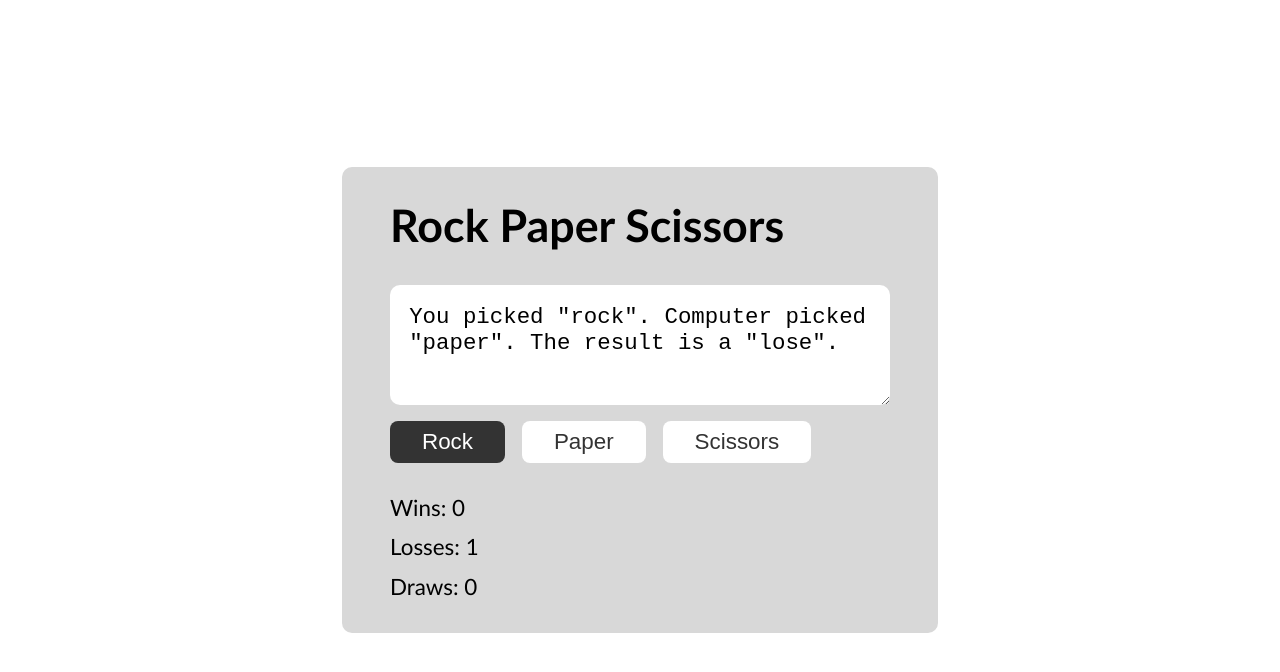
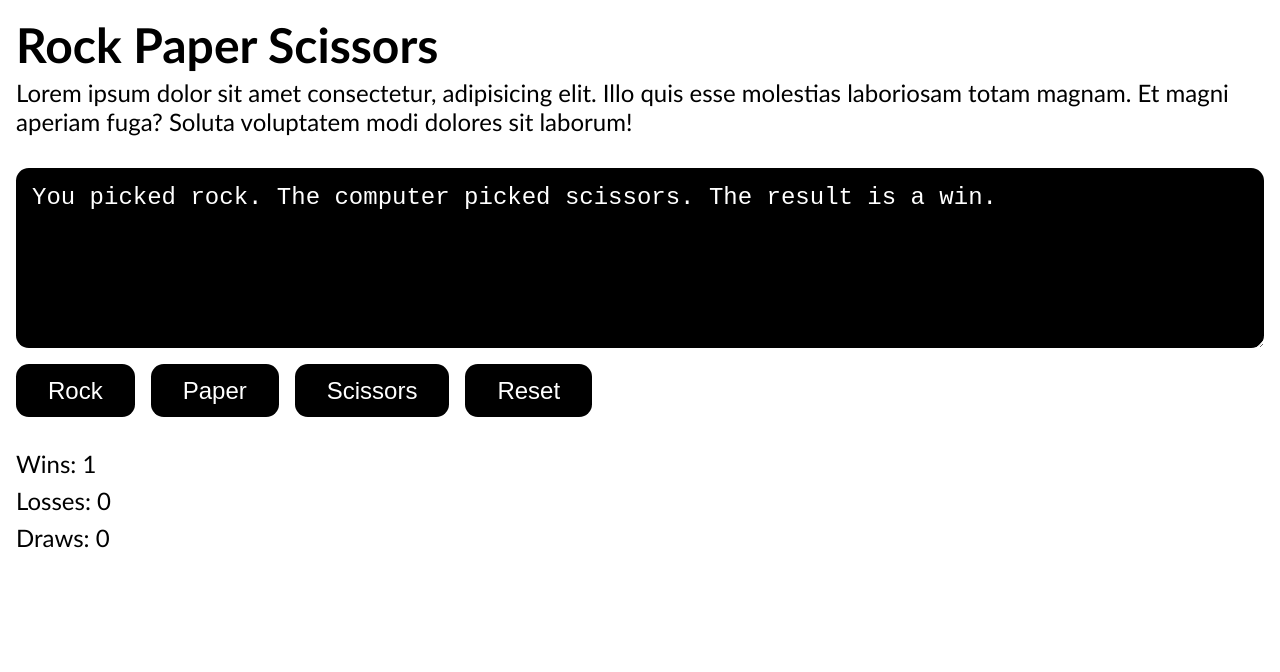
Before and after one commit to Jeffernyy/rock-paper-scissors, a plain HTML site: page index.html in a window 1280 px wide. Both pictures are taken after a click on the button "Rock". Drawn offline with Linux system fonts and the light colour scheme.

Commit message:
refactor code

```diff
--- a/advanced.js
+++ /dev/null
@@ -1,54 +0,0 @@
-(() => {
-  const choices = ["rock", "paper", "scissors"];
-
-  const scores = {
-    wins: 0,
-    losses: 0,
-    draws: 0,
-  };
-
-  const message = {
-    // rock
-    rockrock: "draw",
-    rockpaper: "lose",
-    rockscissors: "win",
-    // paper
-    paperrock: "win",
-    paperpaper: "draw",
-    paperscissors: "lose",
-    // scissors
-    scissorsrock: "lose",
-    scissorspaper: "win",
-    scissorsscissors: "draw",
-  };
-
-  function runGame(playerChoice) {
-    const computerChoice = getComputerChoice();
-    const result = message[playerChoice + computerChoice];
-
-    const display = document.getElementById("display");
-    display.innerText = `You picked "${playerChoice}". Computer picked "${computerChoice}". The result is a "${result}".`;
-
-    if (result === "win") scores.wins++;
-    else if (result === "lose") scores.losses++;
-    else scores.draws++;
-
-    updateScoreboard();
-  }
-
-  function getComputerChoice() {
-    return choices[Math.trunc(Math.random() * choices.length)];
-  }
-
-  function updateScoreboard() {
-    document.getElementById("win").innerText = scores.wins;
-    document.getElementById("lose").innerText = scores.losses;
-    document.getElementById("draw").innerText = scores.draws;
-  }
-
-  document.querySelectorAll(".btn").forEach((button) => {
-    button.addEventListener("click", () => {
-      runGame(button.dataset.choice);
-    });
-  });
-})();
--- a/index.html
+++ b/index.html
@@ -7,27 +7,45 @@
     <meta http-equiv="Content-Type" content="text/html;charset=UTF-8" />
     <meta name="viewport" content="width=device-width, initial-scale=1.0" />
     <title>Rock Paper Scissors</title>
+    <meta name="author" content="rock paper scissors" />
+    <meta name="description" content="rock paper scissors" />
+    <meta name="keywords" content="rock paper scissors" />
     <link rel="stylesheet" href="style.css" />
-    <script defer src="advanced.js"></script>
+    <script src="script.js" defer></script>
   </head>
   <body>
     <div class="container">
-      <div class="inner">
-        <div class="text">
-          <h1 class="title">Rock Paper Scissors</h1>
+      <div class="wrapper">
+        <div class="textbox">
+          <h1 class="title fs-md">Rock Paper Scissors</h1>
+          <p class="subtitle fs-sm">
+            Lorem ipsum dolor sit amet consectetur, adipisicing elit. Illo quis
+            esse molestias laboriosam totam magnam. Et magni aperiam fuga?
+            Soluta voluptatem modi dolores sit laborum!
+          </p>
         </div>
-        <div class="form">
-          <textarea id="display">...</textarea>
-          <div class="buttons">
-            <button class="btn" data-choice="rock">Rock</button>
-            <button class="btn" data-choice="paper">Paper</button>
-            <button class="btn" data-choice="scissors">Scissors</button>
+        <div class="formbox">
+          <textarea id="result" class="fs-sm">...</textarea>
+          <div class="btnbox">
+            <button class="btn btn-primary fs-sm" onclick="playGame('rock')">
+              Rock</button
+            ><button class="btn btn-primary fs-sm" onclick="playGame('paper')">
+              Paper</button
+            ><button
+              class="btn btn-primary fs-sm"
+              onclick="playGame('scissors')"
+            >
+              Scissors
+            </button>
+            <button class="btn btn-primary fs-sm" onclick="playGame('reset')">
+              Reset
+            </button>
           </div>
         </div>
-        <div class="scores">
-          <div class="number">Wins: <span id="win">0</span></div>
-          <div class="number">Losses: <span id="lose">0</span></div>
-          <div class="number">Draws: <span id="draw">0</span></div>
+        <div class="scorebox">
+          <p class="number fs-sm">Wins: <span id="wins">0</span></p>
+          <p class="number fs-sm">Losses: <span id="losses">0</span></p>
+          <p class="number fs-sm">Draws: <span id="draws">0</span></p>
         </div>
       </div>
     </div>
--- a/script.js
+++ b/script.js
@@ -1,103 +1,84 @@
-const scores = {
+const scores = JSON.parse(localStorage.getItem("scores")) || {
   wins: 0,
   losses: 0,
-  ties: 0,
+  draws: 0,
 };
 
-function runGame(playerChoice) {
+document.addEventListener("DOMContentLoaded", updateScoreboard);
+
+function playGame(playerChoice) {
   const computerChoice = getComputerChoice();
   let result = "";
 
-  if (playerChoice === "rock") {
-    switch (computerChoice) {
+  switch (playerChoice) {
     case "rock":
-        result = "tie";
+      if (computerChoice === "rock") result = "draw";
+      else if (computerChoice === "paper") result = "lose";
+      else result = "win";
       break;
+
     case "paper":
-        result = "lose";
+      if (computerChoice === "rock") result = "win";
+      else if (computerChoice === "paper") result = "draw";
+      else result = "lose";
       break;
+
     case "scissors":
-        result = "win";
+      if (computerChoice === "rock") result = "lose";
+      else if (computerChoice === "paper") result = "win";
+      else result = "draw";
       break;
+
+    case "reset":
+      resetScore();
+      updateScoreboard();
+      return;
+
     default:
       console.log("Error");
-    }
-  } else if (playerChoice === "paper") {
-    switch (computerChoice) {
-      case "rock":
-        result = "win";
-        break;
-      case "paper":
-        result = "tie";
-        break;
-      case "scissors":
-        result = "lose";
-        break;
-      default:
-        console.log("Error");
-    }
-  } else if (playerChoice === "scissors") {
-    switch (computerChoice) {
-      case "rock":
-        result = "lose";
-        break;
-      case "paper":
-        result = "win";
-        break;
-      case "scissors":
-        result = "tie";
-        break;
-      default:
-        console.log("Error");
-    }
+      return;
   }
 
   document.getElementById(
-    "display"
-  ).innerText = `You picked "${playerChoice}". Computer picked "${computerChoice}". The result is "${result}".`;
+    "result"
+  ).innerText = `You picked ${playerChoice}. The computer picked ${computerChoice}. The result is a ${result}.`;
 
-  switch (result) {
-    case "win":
-      scores.wins = scores.wins + 1;
-      break;
-    case "lose":
-      scores.losses = scores.losses + 1;
-      break;
-    case "tie":
-      scores.ties = scores.ties + 1;
-      break;
-    default:
-      console.log("Error");
-  }
+  if (result === "win") scores.wins += 1;
+  else if (result === "lose") scores.losses += 1;
+  else scores.draws += 1;
 
-  document.getElementById("win").innerText = scores.wins;
-  document.getElementById("lose").innerText = scores.losses;
-  document.getElementById("tie").innerText = scores.ties;
+  localStorage.setItem("scores", JSON.stringify(scores));
+
+  updateScoreboard();
 }
 
 function getComputerChoice() {
-  const randomNumber = Math.random();
+  const computerChoice = Math.random();
   let result = "";
 
-  if (randomNumber >= 0 && randomNumber < 1 / 3) {
+  if (computerChoice >= 0 && computerChoice < 1 / 3) {
     result = "rock";
-  } else if (randomNumber >= 1 / 3 && randomNumber < 2 / 3) {
+  } else if (computerChoice >= 1 / 3 && computerChoice < 2 / 3) {
     result = "paper";
-  } else if (randomNumber >= 2 / 3 && randomNumber < 1) {
+  } else {
     result = "scissors";
   }
 
   return result;
 }
 
-document.getElementById("rock").addEventListener("click", () => {
-  runGame("rock");
-});
+function updateScoreboard() {
+  document.getElementById("wins").innerText = scores.wins;
+  document.getElementById("losses").innerText = scores.losses;
+  document.getElementById("draws").innerText = scores.draws;
+}
 
-document.getElementById("paper").addEventListener("click", () => {
-  runGame("paper");
-});
+function resetScore() {
+  localStorage.removeItem("scores");
 
-document.getElementById("scissors").addEventListener("click", () => {
-  runGame("scissors");
-});
+  scores.wins = 0;
+  scores.losses = 0;
+  scores.draws = 0;
+
+  document.getElementById("result").innerText = "...";
+}
--- a/style.css
+++ b/style.css
@@ -1,3 +1,4 @@
+@layer reset {
   *,
   *::before,
   *::after {
@@ -5,97 +6,80 @@
     padding: 0;
     box-sizing: border-box;
   }
+}
 
+@layer base {
   html,
   body {
-  font-family: "Gill Sans", "Gill Sans MT", Calibri, "Trebuchet MS", sans-serif;
-  font-size: 1rem;
-  font-weight: 400;
-  line-height: 1.2;
+    font-family: "Gill Sans", "Gill Sans MT", Calibri, "Trebuchet MS",
+      sans-serif;
+  }
 }
 
+@layer layout {
   .container {
-  width: 100%;
-  height: 100vh;
     display: flex;
-  align-items: center;
-  justify-content: center;
-}
+    flex-direction: column;
+    gap: 1rem;
 
-.container .inner {
+    .wrapper {
       display: flex;
       flex-direction: column;
       gap: 2rem;
-  padding: 2rem 3rem;
-  border: none;
-  border-radius: 10px;
-  outline: none;
-  background-color: rgb(216, 216, 216);
+      padding: 1rem;
+
+      .textbox {
+        display: flex;
+        flex-direction: column;
+        gap: 0.3rem;
       }
 
-.container .inner .text {
-  width: 500px;
-  height: 100%;
+      .formbox {
         display: flex;
         flex-direction: column;
         gap: 1rem;
+
+        textarea {
+          color: #fff;
+          background-color: #000;
+          padding: 1rem;
+          border: none;
+          border-radius: 0.8rem;
+          outline: none;
+          width: 100%;
+          height: 180px;
         }
 
-.container .inner .text h1 {
-  font-size: 2.8rem;
+        .btnbox {
+          display: flex;
+          gap: 1rem;
+
+          .btn {
+            color: #fff;
+            background-color: #000;
+            padding: 0.8rem 2rem;
+            border: none;
+            border-radius: 0.8rem;
+            outline: none;
+          }
+        }
       }
 
-.container .inner .text p {
-  font-size: 1.4rem;
+      .scorebox {
+        display: flex;
+        flex-direction: column;
+        gap: 0.5rem;
+      }
+    }
+  }
 }
 
-.container .inner .form {
-  display: flex;
-  flex-direction: column;
-  gap: 1rem;
+@layer utilities {
+  .fs-sm {
+    font-size: 1.5rem;
   }
 
-.container .inner .form textarea {
-  width: 500px;
-  height: 120px;
-  font-size: 1.4rem;
-  padding: 1.2rem;
-  border: none;
-  border-radius: 10px;
-  outline: none;
-  background-color: #fff;
+  .fs-md {
+    font-size: 3rem;
   }
-
-.container .inner .form .buttons button {
-  font-size: 1.4rem;
-  padding: 0.5rem 2rem;
-  border: none;
-  border-radius: 8px;
-  outline: none;
-  cursor: pointer;
-  color: #333;
-  background-color: #fff;
-  transition: color 300ms ease, background-color 300ms ease;
 }
-
-.container .inner .form .buttons button:hover {
-  color: #fff;
-  background-color: #333;
-}
-
-.container .inner .form .buttons button:focus {
-  color: #fff;
-  background-color: #333;
-}
-
-.container .inner .form .buttons button:not(:last-child) {
-  margin-right: 0.8rem;
-}
-
-.container .inner .scores .number {
-  font-size: 1.4rem;
-}
-
-.container .inner .scores .number:not(:last-child) {
-  margin-bottom: 0.8rem;
-}
```
Lines whose indentation alone changed are shown as unchanged.
